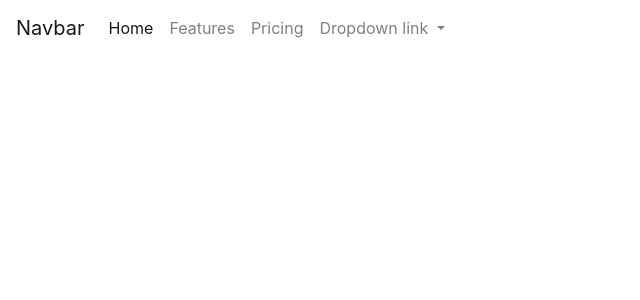
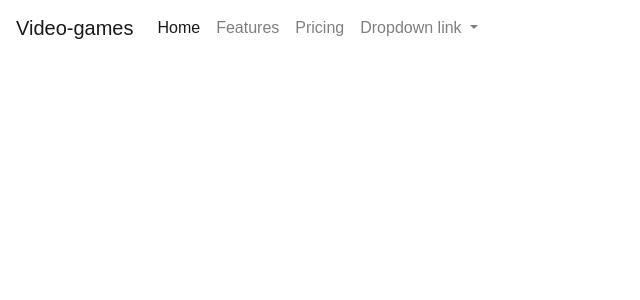
Before and after one commit to ricardoiso/microproyecto-2, an Angular app: page / in a window 1280 px wide. Shown: the top 300 px of the page, without its empty margins (0-640 px from the left). Built offline with nearby package versions, Linux system fonts and the light colour scheme; what @angular/fire would draw is missing.

Commit message:
Editing header

```diff
--- a/src/app/components/header/header.component.html
+++ b/src/app/components/header/header.component.html
@@ -1,5 +1,5 @@
 <nav class="navbar navbar-expand-lg navbar-light my-navbar">
-    <a class="navbar-brand" href="#">Navbar</a>
+    <a class="navbar-brand">Video-games</a>
     <button class="navbar-toggler" type="button" data-toggle="collapse" data-target="#navbarNavDropdown" aria-controls="navbarNavDropdown" aria-expanded="false" aria-label="Toggle navigation">
       <span class="navbar-toggler-icon"></span>
     </button>
--- a/src/app/components/header/header.component.sass
+++ b/src/app/components/header/header.component.sass
@@ -1,4 +1,4 @@
 @import "../../../styles"
 
-body
-    background-color: $my-black
+a
+    display: none
--- a/src/index.html
+++ b/src/index.html
@@ -8,6 +8,7 @@
   <meta name="viewport" content="width=device-width, initial-scale=1">
   <link rel="icon" type="image/x-icon" href="favicon.ico">
   <link rel="stylesheet" href="https://stackpath.bootstrapcdn.com/bootstrap/4.4.1/css/bootstrap.min.css" integrity="sha384-Vkoo8x4CGsO3+Hhxv8T/Q5PaXtkKtu6ug5TOeNV6gBiFeWPGFN9MuhOf23Q9Ifjh" crossorigin="anonymous">
+
 </head>
 
 <body>
--- a/src/styles.sass
+++ b/src/styles.sass
@@ -1,7 +1,13 @@
 /* You can add global styles to this file, and also import other style files */
 @import "../node_modules/bootstrap/scss/bootstrap.scss"
+@import url('https://fonts.googleapis.com/css?family=Libre+Baskerville&display=swap')
 
 $my-white: #ffffff
 $blue-dark: #203a50
 $my-black: #202328
 $blue-light: #3A7482
+
+body
+    //background-color: $blue-dark
+    color: $my-white
+    font-family: 'Exo 2', sans-serif
```
